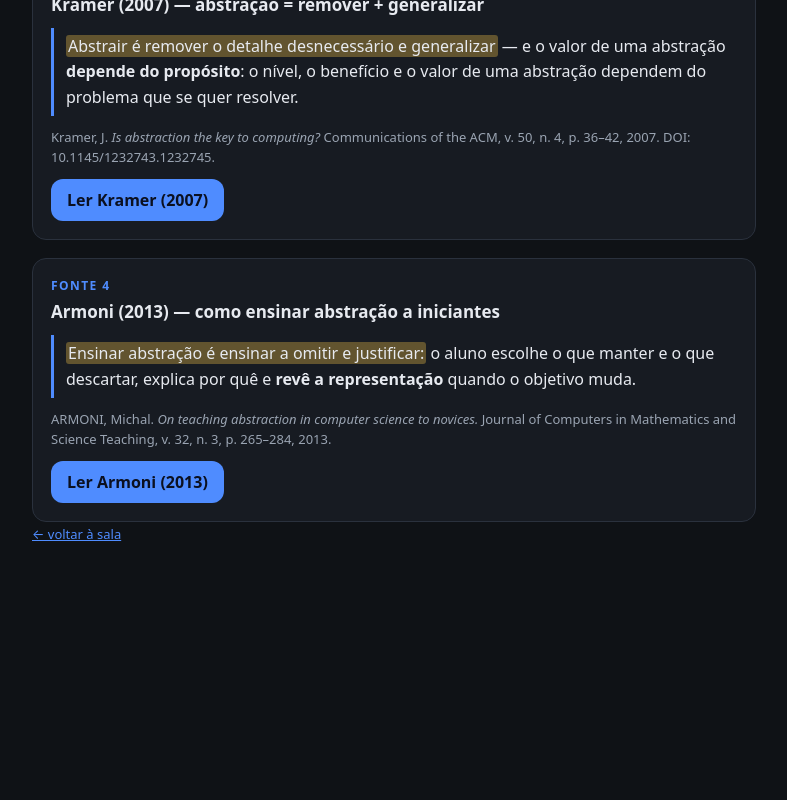
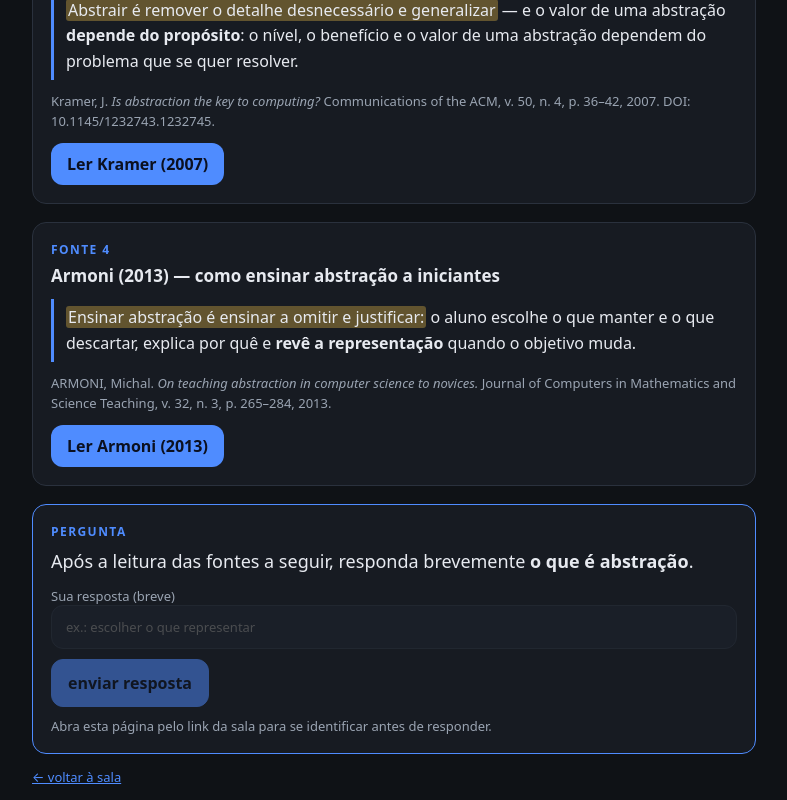
Before and after one commit to Migueldoniz/pensamento-computacional, a Next.js app: page /fonte in a window 1280 px wide. Shown: the part 933-1733 px from the top of the page, without its empty margins (246-1033 px from the left). Before the commit the page ends 1491 px from the top, so only its background shows below. Built offline with nearby package versions, Linux system fonts and the light colour scheme.

Commit message:
feat(pesquisa): pergunta + campo de resposta no fim da pagina /fonte; remove trava do play

```diff
--- a/app/fonte/page.tsx
+++ b/app/fonte/page.tsx
@@ -1,4 +1,5 @@
 import Link from 'next/link'
+import { RespostaBox } from '@/components/RespostaBox'
 
 export const metadata = {
   title: 'Etapa de pesquisa — Fontes',
@@ -11,9 +12,6 @@ export default function FontePage({ searchParams }: { searchParams: { room?: str
     <div className="wrap" style={{ maxWidth: 760, margin: '0 auto' }}>
       <div className="act">Etapa de pesquisa</div>
       <h1 style={{ marginBottom: 4 }}>Fontes de pesquisa</h1>
-      <p className="muted" style={{ marginTop: 0 }}>
-        Após a leitura das fontes a seguir, responda brevemente <strong>o que é abstração</strong>.
-      </p>
 
       <div className="col" style={{ gap: 18, marginTop: 8 }}>
         <section className="source">
@@ -134,7 +132,10 @@ export default function FontePage({ searchParams }: { searchParams: { room?: str
         </section>
       </div>
 
-      <Link href={back} className="small">← voltar à sala{room ? ` ${room}` : ''}</Link>
+      <div className="col" style={{ gap: 14, marginTop: 18 }}>
+        <RespostaBox room={room} />
+        <Link href={back} className="small">← voltar à sala{room ? ` ${room}` : ''}</Link>
+      </div>
     </div>
   )
 }
--- /dev/null
+++ b/components/RespostaBox.tsx
@@ -0,0 +1,77 @@
+'use client'
+
+import { useEffect, useState } from 'react'
+import { saveResposta } from '@/lib/client'
+import { characterById } from '@/lib/characters'
+import { PHASES } from '@/lib/game'
+import { Rich } from '@/components/Rich'
+
+const RESEARCH_PROMPT = PHASES.find((p) => p.kind === 'pesquisa')?.research?.prompt || ''
+
+/**
+ * Pergunta da pesquisa + envio da resposta, no fim da página das fontes.
+ * O aluno lê as fontes e responde aqui mesmo (sem voltar para /play).
+ */
+export function RespostaBox({ room }: { room: string }) {
+  const [playerId, setPlayerId] = useState('')
+  const [name, setName] = useState('Anônimo')
+  const [text, setText] = useState('')
+  const [sent, setSent] = useState(false)
+  const [busy, setBusy] = useState(false)
+
+  useEffect(() => {
+    try {
+      const id = localStorage.getItem('oa_player') || ''
+      const charId = localStorage.getItem('oa_name') || ''
+      setPlayerId(id)
+      setName(characterById(charId)?.name || 'Anônimo')
+    } catch {
+      /* ignore */
+    }
+  }, [])
+
+  async function send() {
+    if (!room || !playerId || !text.trim() || busy) return
+    setBusy(true)
+    await saveResposta(room, playerId, name, text.trim())
+    setBusy(false)
+    setSent(true)
+  }
+
+  const ready = Boolean(room && playerId)
+
+  return (
+    <section className="source" style={{ borderColor: 'var(--accent)' }}>
+      <div className="source-tag">Pergunta</div>
+      <p style={{ margin: '8px 0 12px', fontSize: 18, lineHeight: 1.5 }}>
+        <Rich text={RESEARCH_PROMPT} />
+      </p>
+
+      <div className="col" style={{ gap: 10 }}>
+        <label className="small muted">
+          Sua resposta (breve)
+          <input
+            type="text"
+            value={text}
+            onChange={(e) => setText(e.target.value)}
+            placeholder="ex.: escolher o que representar"
+            disabled={!ready}
+          />
+        </label>
+
+        <div className="row" style={{ gap: 10, alignItems: 'center' }}>
+          <button className="primary" disabled={!ready || !text.trim() || busy} onClick={send}>
+            {sent ? 'enviar de novo' : 'enviar resposta'}
+          </button>
+          {sent && <span className="pill on">enviada ✓ aparece no telão</span>}
+        </div>
+
+        {!ready && (
+          <span className="small muted">
+            Abra esta página pelo link da sala para se identificar antes de responder.
+          </span>
+        )}
+      </div>
+    </section>
+  )
+}
--- a/lib/game.ts
+++ b/lib/game.ts
@@ -191,7 +191,7 @@ export const PHASES: Phase[] = [
     research: {
       intro: 'Pesquise nas fontes e depois resuma com as suas palavras.',
       prompt: 'Após a leitura das fontes a seguir, responda brevemente **o que é abstração**.',
-      sourceLabel: 'Abrir as fontes (Wing 2006 + Bombasar et al. 2017)',
+      sourceLabel: 'Abrir as fontes e responder',
       sourceUrl: '/fonte',
       minutes: 2,
     },
```
Also changed, not shown: app/play/page.tsx (+2 -31 lines).
